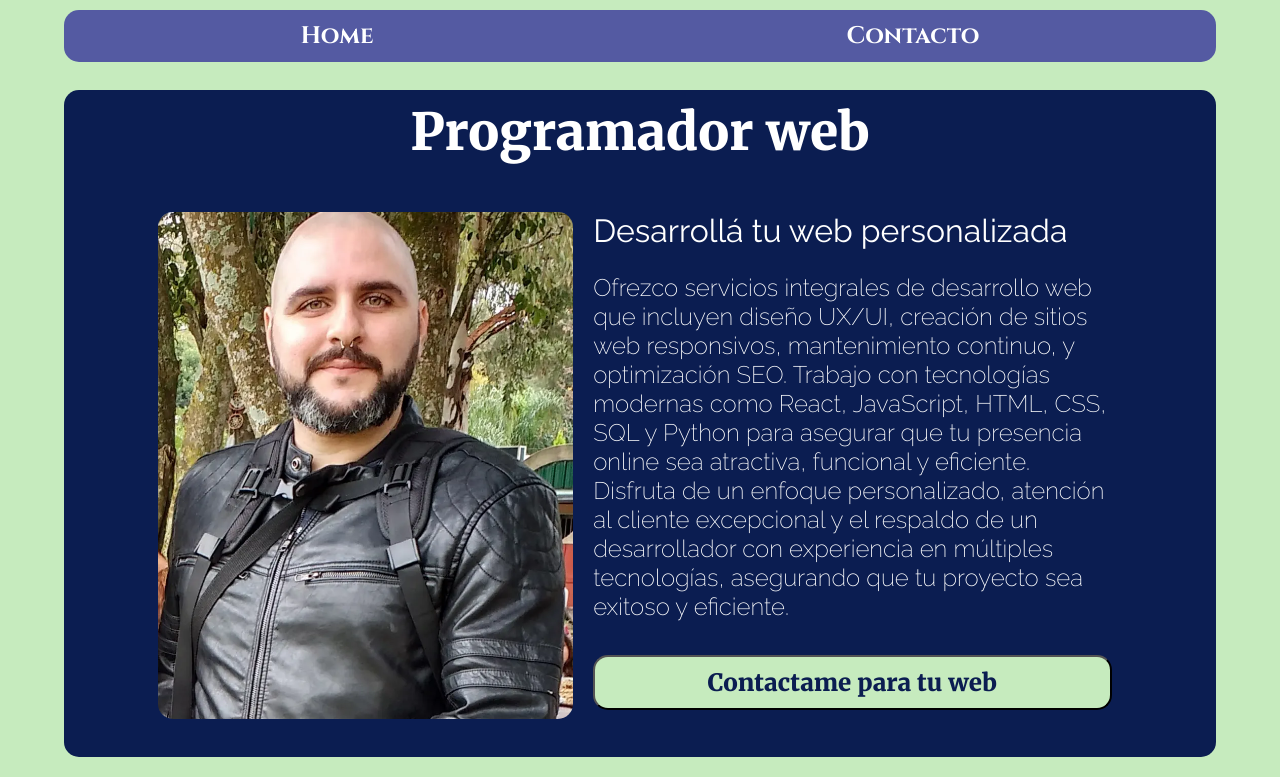
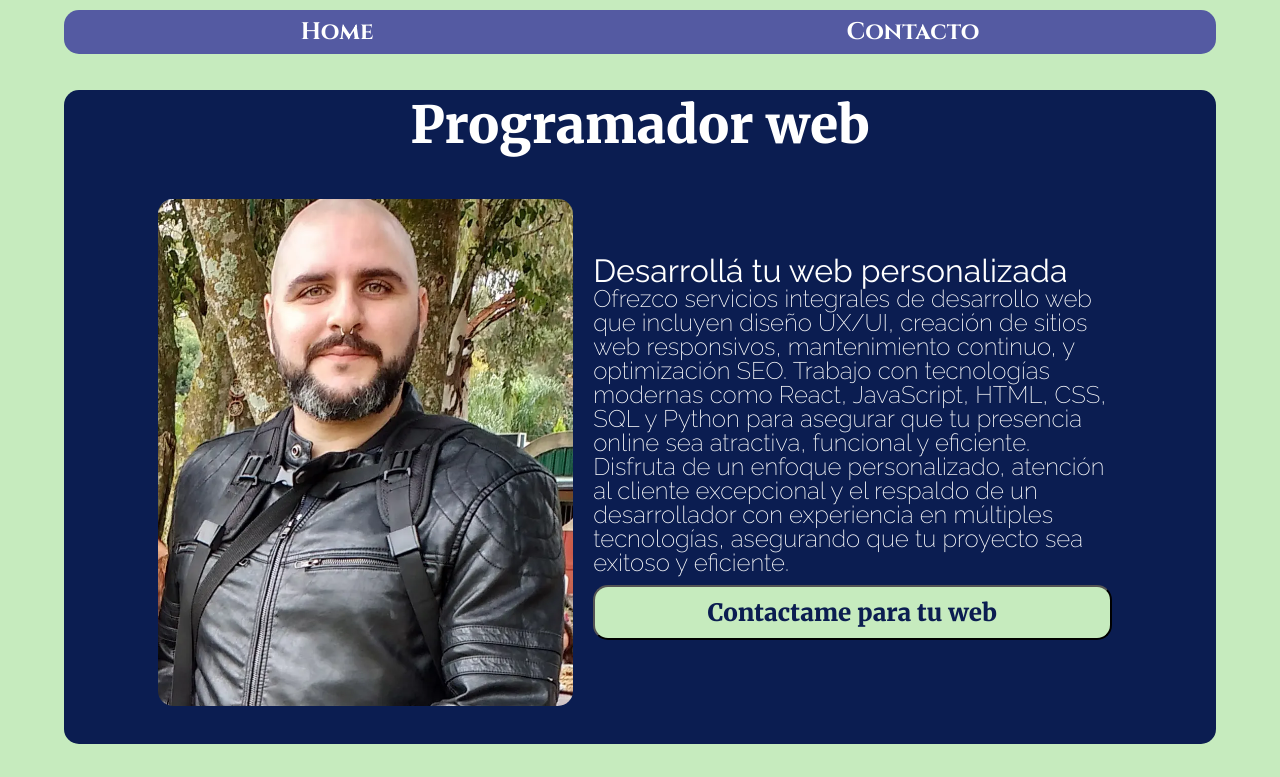
Before and after one commit to Diego-Mostro-Dev/landing-personal, a React (Create React App) app: page / in a window 1280 px wide. Shown: the top 777 px of the page. Built offline with nearby package versions, Linux system fonts and the light colour scheme; grey boxes are pictures that could not be loaded.

Commit message:
Prueba mobile Motorola32 opcion

```diff
--- a/src/assets/css/home.css
+++ b/src/assets/css/home.css
@@ -1,11 +1,3 @@
-html {
-    touch-action: manipulation;       /* Evitar manipulación táctil */
-    -ms-touch-action: manipulation;   /* Compatibilidad con IE */
-    zoom: reset;                      /* Resetear zoom */
-}
-
-
-
 /*SECCION 1 CONTIENE LA NAV Y EL SOBRE MI*/
 .seccion1{
     display: grid;
--- a/src/index.css
+++ b/src/index.css
@@ -1,3 +1,81 @@
+
+/* reset.css */
+html, body, div, span, applet, object, iframe,
+h1, h2, h3, h4, h5, h6, p, blockquote, pre,
+a, abbr, acronym, address, big, cite, code,
+del, dfn, em, img, ins, kbd, q, s, samp,
+small, strike, strong, sub, sup, tt, var,
+b, u, i, center,
+dl, dt, dd, ol, ul, li,
+fieldset, form, label, legend,
+table, caption, tbody, tfoot, thead, tr, th, td,
+article, aside, canvas, details, embed,
+figure, figcaption, footer, header, hgroup,
+menu, nav, output, ruby, section, summary,
+time, mark, audio, video {
+    margin: 0;
+    padding: 0;
+    border: 0;
+    font-size: 100%;
+    font: inherit;
+    vertical-align: baseline;
+}
+
+article, aside, details, figcaption, figure,
+footer, header, hgroup, menu, nav, section {
+    display: block;
+}
+
+body {
+    line-height: 1;
+}
+
+ol, ul {
+    list-style: none;
+}
+
+blockquote, q {
+    quotes: none;
+}
+
+blockquote:before, blockquote:after,
+q:before, q:after {
+    content: '';
+    content: none;
+}
+
+table {
+    border-collapse: collapse;
+    border-spacing: 0;
+}
+
+
+html {
+    touch-action: manipulation;       /* Evitar manipulación táctil */
+    -ms-touch-action: manipulation;   /* Compatibilidad con IE */
+    zoom: reset;                      /* Resetear zoom */
+}
+
+
+
+
+
+
+
+
+
+
+
+
+
+
+
+
+
+
+
+
+
 body {
   margin: 0;
   font-family: -apple-system, BlinkMacSystemFont, 'Segoe UI', 'Roboto', 'Oxygen',
```
